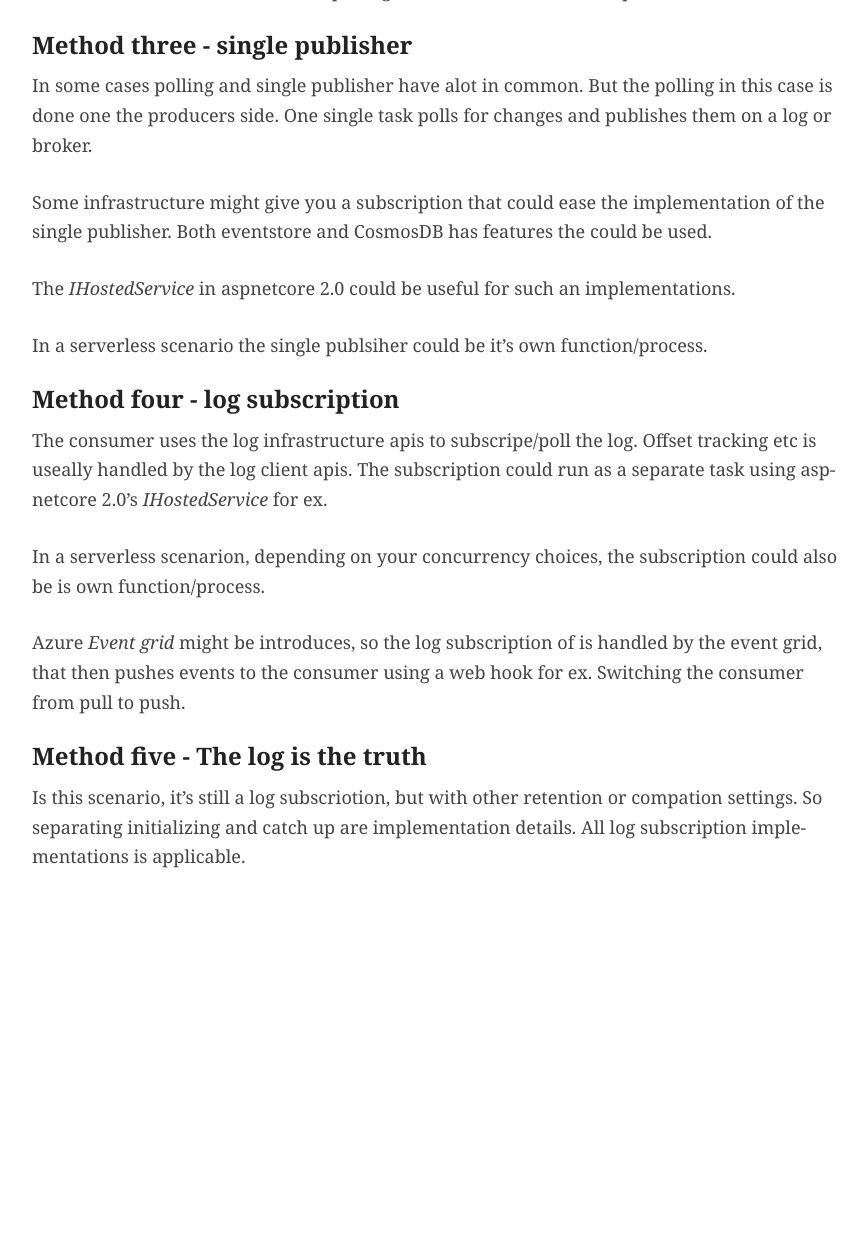
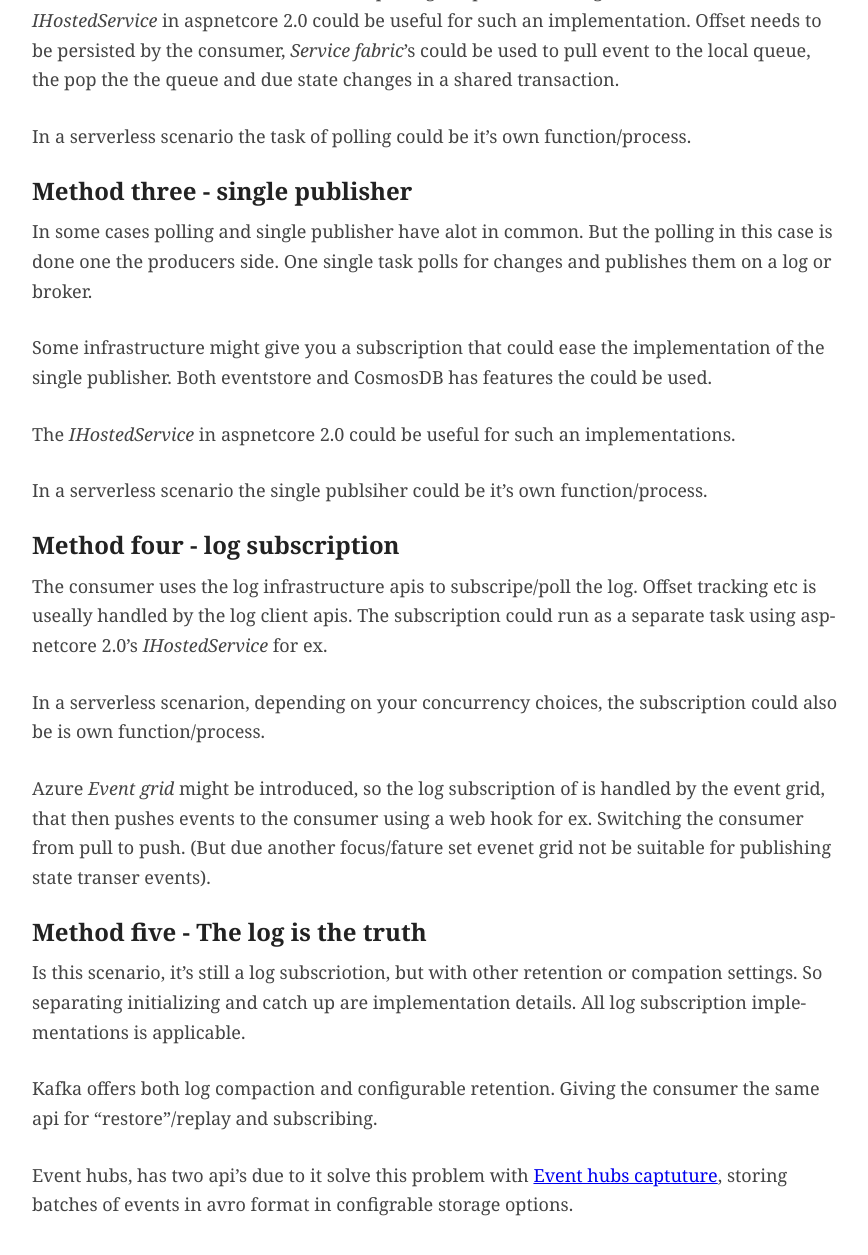
Before and after one commit to perokvist/event-driven-architecture, a Jekyll site: the page built from implementation.md, in a window 1280 px wide and 1400 px high, scrolled down 5663 px. Shown: the top 1255 px of the window, without its empty margins (203-1071 px from the left). Built offline with Jekyll 4.4.1, drawn with Linux system fonts in a browser that asks for light colours; our own code applies the rules of GitHub Pages for plain Markdown files; before the commit the page ends 6715 px from its top, so only the background shows below that; some of the changed text lies outside the part shown.

Commit message:
event grid info + capture

```diff
--- a/implementation.md
+++ b/implementation.md
@@ -111,6 +111,8 @@ This gives us alot of options, events could be written to a log, but routed to w
 
 Two services could integrate only trough eventgrid, a possibility to even only use eventgrid to get one transaction is possible where the producing service pushes events to the grid and also is a web hook consumer (that would release the lock).
 
+**But** Event grid is different, it dispatches it's event in paralell, to use auto scaling of the target service(s). This way we loose ordering guarantees. Publishing state events through event grid might not be a good option, until we could configure the level of paralleism and guarantee ordering. The [Event grid](https://azure.microsoft.com/sv-se/blog/events-data-points-and-messages-choosing-the-right-azure-messaging-service-for-your-data/) target other usecases, more suitable for notification events.
+
 #### Serverless
 
 Many of these scenarios is about a service/compontent that is both a producer and a consumer, that want a single transaction before events are in some way persisted. Locks enables the api to know when the events are persisted in a log stream or when it's also retrived and persisted in the compontent eventstore.
@@ -146,8 +148,12 @@ The consumer uses the log infrastructure apis to subscripe/poll the log. Offset
 
 In a serverless scenarion, depending on your concurrency choices, the subscription could also be is own function/process.
 
-Azure *Event grid* might be introduces, so the log subscription of is handled by the event grid, that then pushes events to the consumer using a web hook for ex. Switching the consumer from pull to push.
+Azure *Event grid* might be introduced, so the log subscription of is handled by the event grid, that then pushes events to the consumer using a web hook for ex. Switching the consumer from pull to push. (But due another focus/fature set evenet grid not be suitable for publishing state transer events).
 
 ### Method five - The log is the truth
 
 Is this scenario, it's still a log subscriotion, but with other retention or compation settings. So separating initializing and catch up are implementation details. All log subscription implementations is applicable.
+
+Kafka offers both log compaction and configurable retention. Giving the consumer the same api for "restore"/replay and subscribing.
+
+Event hubs, has two api's due to it solve this problem with [Event hubs captuture](https://docs.microsoft.com/en-us/azure/event-hubs/event-hubs-capture-overview), storing batches of events in avro format in configrable storage options.
```
Also changed, not shown: index.md (+10 -2 lines).
